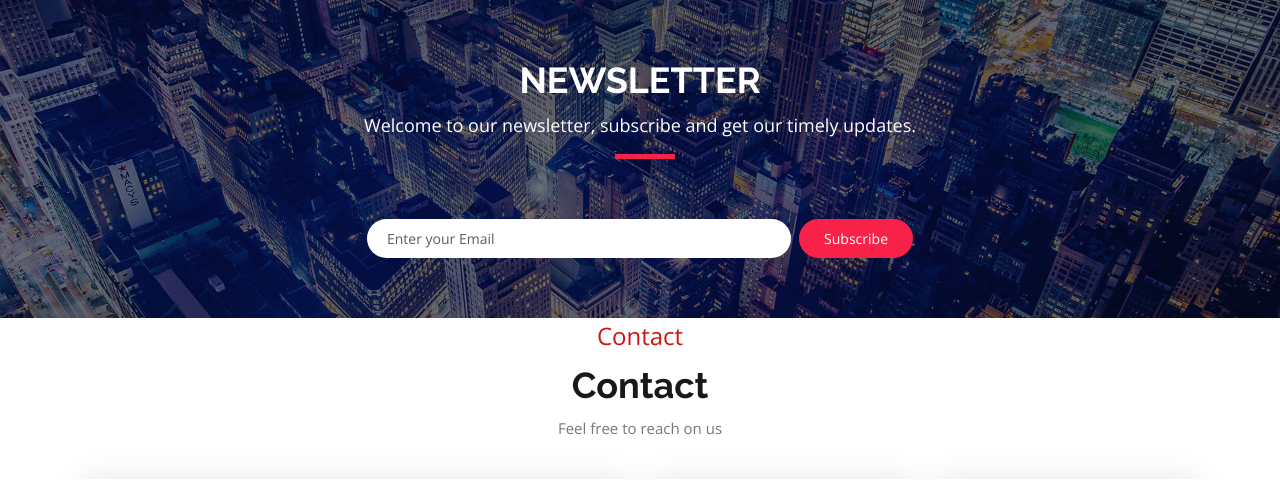
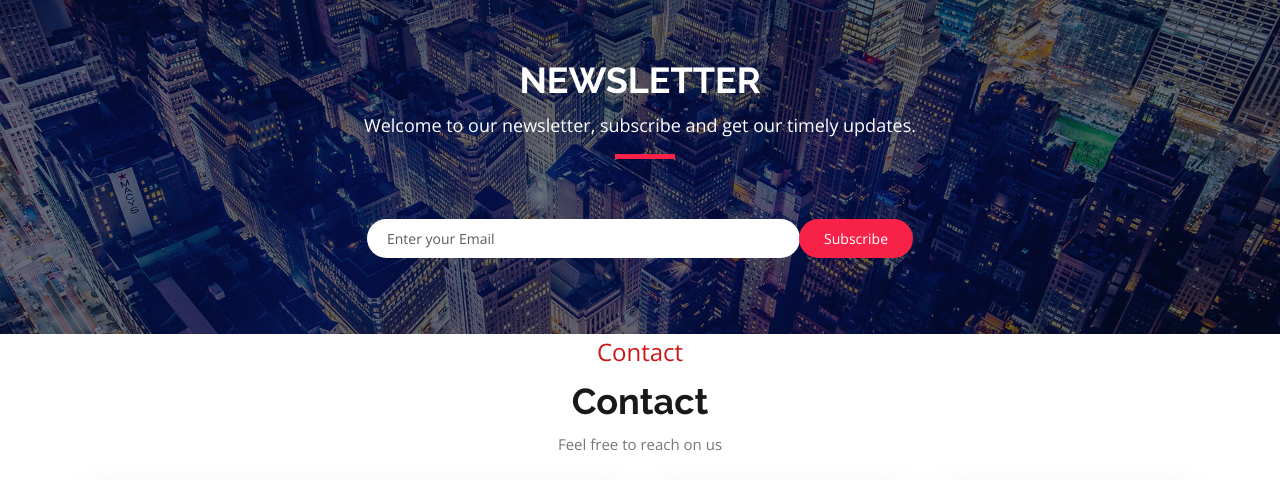
Before and after one commit to jeandokill/medrwanda, a PHP site: page /TheEvent/index.php in a window 1280 px wide. Shown: the part 4350-4830 px from the top of the page. Run offline with PHP 8.4, Linux system fonts and the light colour scheme; data comes from the database, SQL or seed files in the repository; some libraries are stand-ins or nearby versions.

Commit message:
Update index.php

```diff
--- a/TheEvent/index.php
+++ b/TheEvent/index.php
@@ -329,13 +329,9 @@ $teamResult = mysqli_query($connection, "SELECT * FROM team_members");
         </div>
     </div>
 </section>
-
-
-
-    <!-- ======= Subscribe Section ======= -->
    <!-- Subscribe Section -->
 
-<section id="subscribe">
+ <section id="subscribe">
   <div class="container" data-aos="zoom-in">
     <div class="section-header">
       <h2>Newsletter</h2>
@@ -344,9 +340,11 @@ $teamResult = mysqli_query($connection, "SELECT * FROM team_members");
 
     <form id="subscribe-form" method="POST" action="/EVENT/admin/subscribe/subscribe.php">
       <div class="row justify-content-center">
-        <div class="col-lg-6 col-md-10 d-flex">
-          <input id="email-input" type="email" name="email" class="form-control" placeholder="Enter your Email" required>
-          <button type="submit" class="ms-2">Subscribe</button>
+        <div class="col-lg-6 col-md-10">
+          <div class="input-group mb-3">
+            <input id="email-input" type="email" name="email" class="form-control" placeholder="Enter your Email" required>
+            <button type="submit" class="btn btn-primary">Subscribe</button>
+          </div>
         </div>
       </div>
     </form>
```
